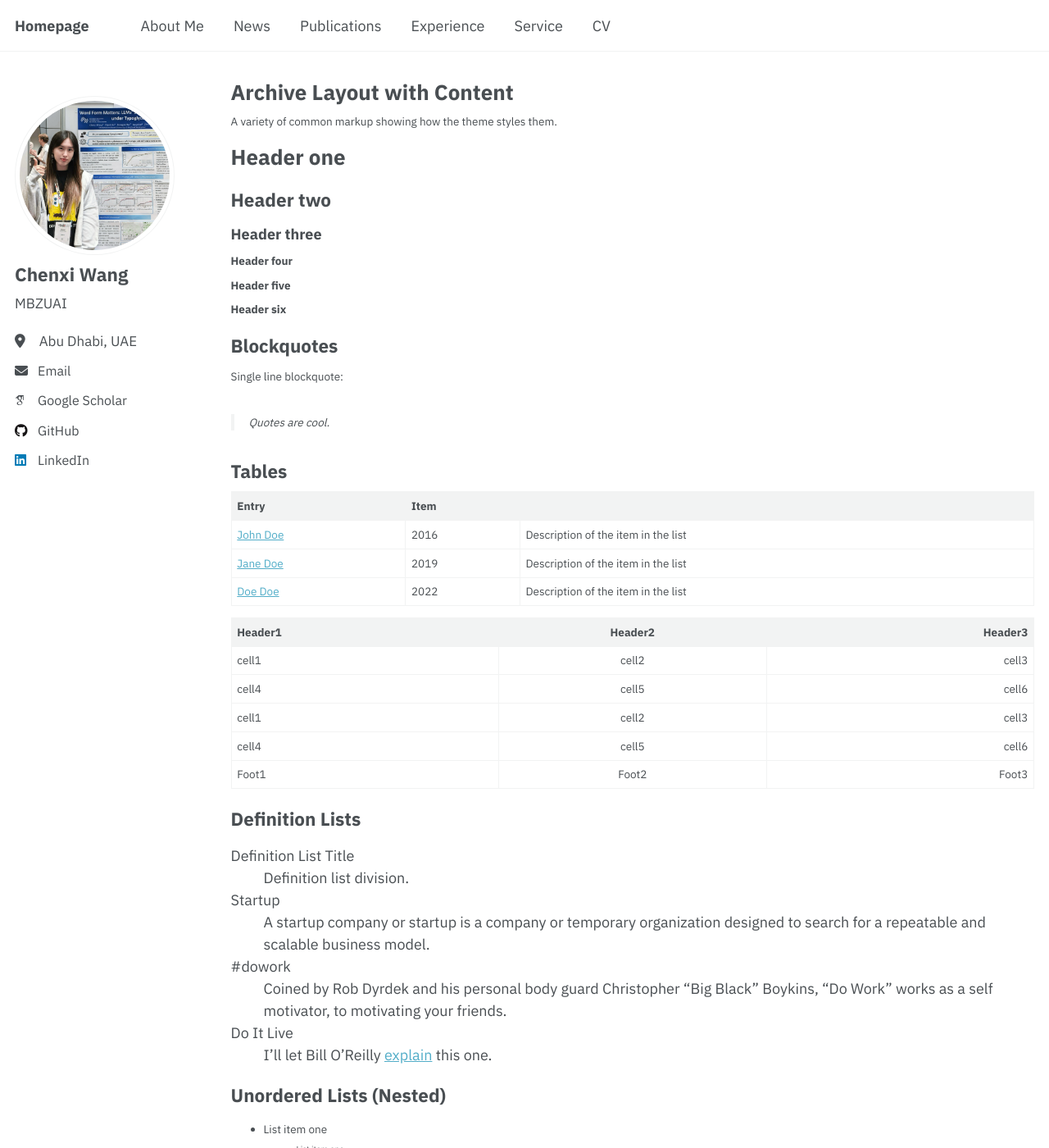
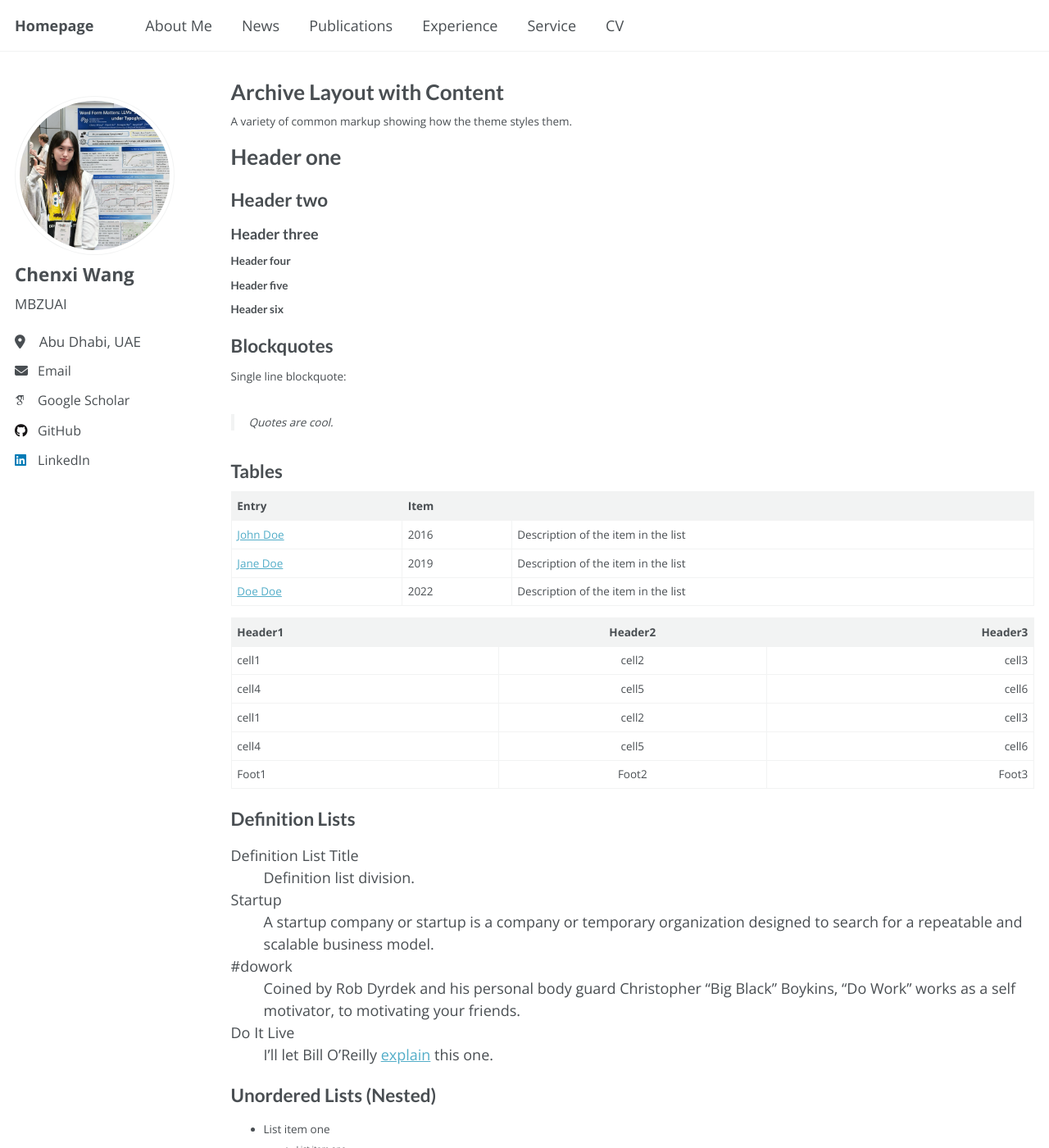
Before and after one commit to Aurora-cx/Aurora-cx.github.io, a Jekyll site: the page built from _pages/archive-layout-with-content.md, in a window 1280 px wide and 1400 px high. Shown: the whole window at 82% size. Built offline with Jekyll 4.4.1, drawn with Linux system fonts in a browser that asks for light colours; some web fonts are replaced; a script that is not in the unit is left out.

Commit message:
Change fonts to Lato (headings) + Open Sans (body)

```diff
--- a/_includes/head/custom.html
+++ b/_includes/head/custom.html
@@ -5,7 +5,7 @@
 <!-- Google Fonts -->
 <link rel="preconnect" href="https://fonts.googleapis.com">
 <link rel="preconnect" href="https://fonts.gstatic.com" crossorigin>
-<link href="https://fonts.googleapis.com/css2?family=IBM+Plex+Sans:wght@400;500;600;700&display=swap" rel="stylesheet">
+<link href="https://fonts.googleapis.com/css2?family=Lato:wght@400;700;900&family=Open+Sans:wght@400;600;700&display=swap" rel="stylesheet">
 
 <!-- Support for Academicons -->
 <link rel="stylesheet" href="{{ base_path }}/assets/css/academicons.css"/>
--- a/_sass/_themes.scss
+++ b/_sass/_themes.scss
@@ -15,7 +15,7 @@
 
 /* System typefaces */
 $serif                      : Georgia, Times, serif;
-$sans-serif                 : "IBM Plex Sans", "Helvetica Neue", Arial, sans-serif;
+$sans-serif                 : "Open Sans", "Helvetica Neue", Arial, sans-serif;
 $monospace                  : Monaco, Consolas, "Lucida Console", monospace;
 
 /* Sans serif typefaces */
@@ -39,7 +39,7 @@
 $type-size-7                : 0.6875em; // ~11px
 $type-size-8                : 0.625em;  // ~10px
 
-$header-font-family         : $sans-serif;
+$header-font-family         : "Lato", "Helvetica Neue", Arial, sans-serif;
 $global-font-family         : $sans-serif;
 $caption-font-family        : $serif;
 
```
